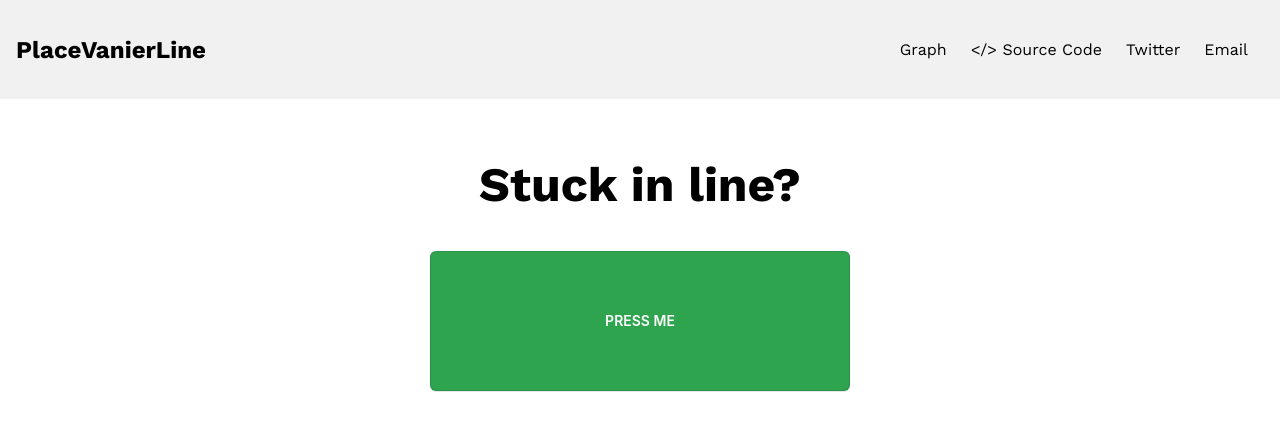
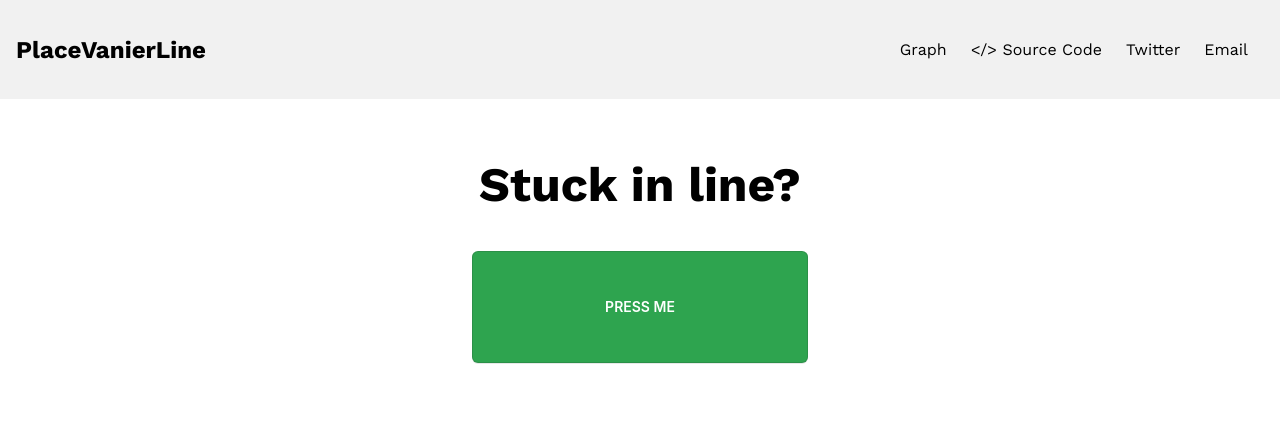
Before and after one commit to justindhillon/place-vanier-line, a Next.js app: page /record-time in a window 1280 px wide. Shown: the top 430 px of the page. Built offline with nearby package versions, Linux system fonts and the light colour scheme.

Commit message:
modified:   components/button.module.css

```diff
--- a/components/button.module.css
+++ b/components/button.module.css
@@ -21,8 +21,8 @@
     touch-action: manipulation;
     vertical-align: middle;
     white-space: nowrap;
-    width: 30em;
-    height: 10em;
+    width: 24em;
+    height: 8em;
   }
 
   .button:focus:not(:focus-visible):not(.focus-visible) {
```
